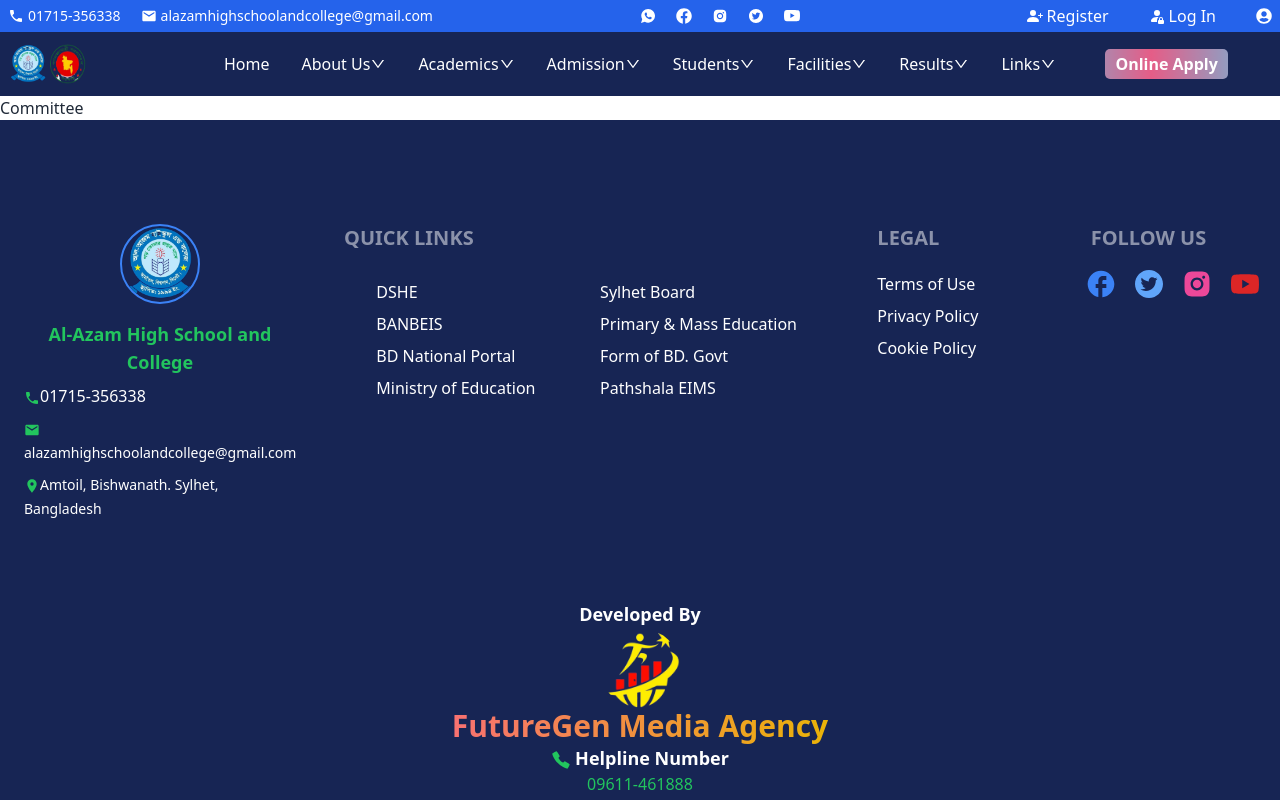
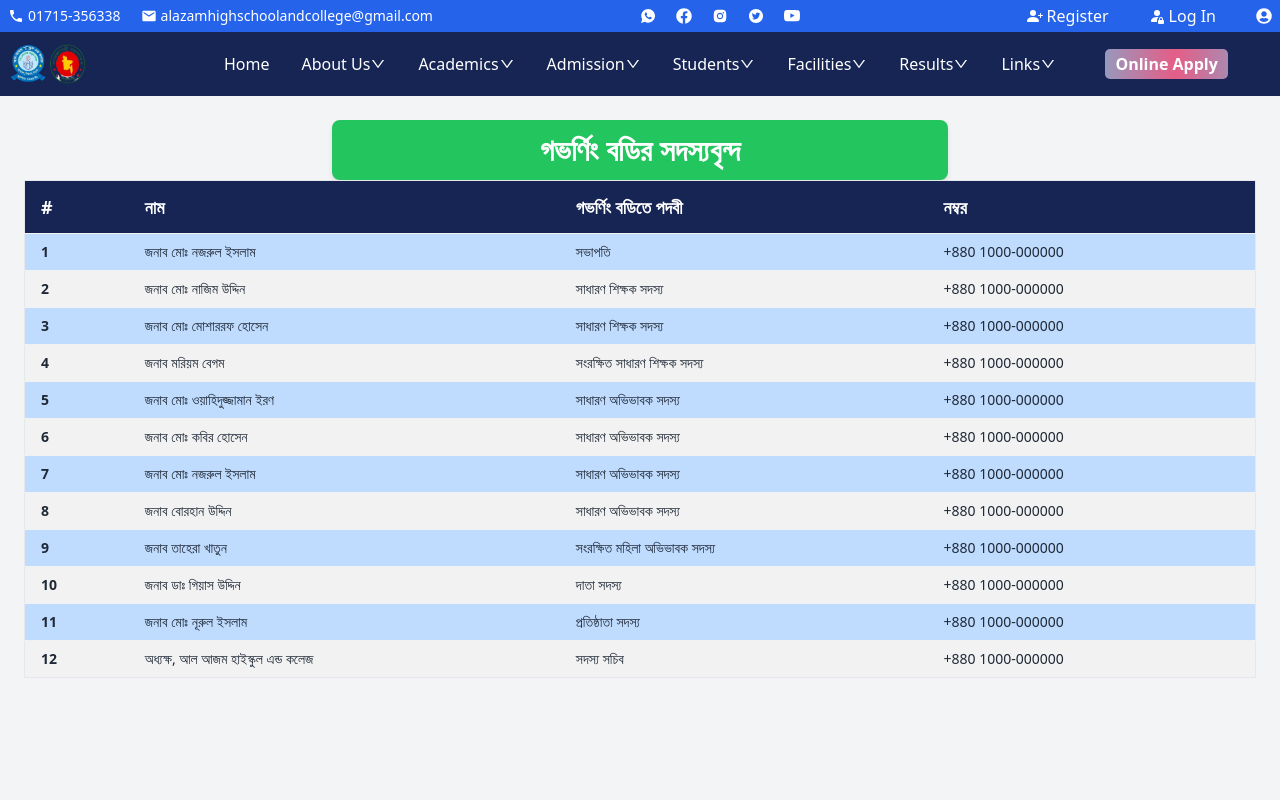
Before and after one commit to aminulislam2002/al-azam-school-college-client, a React (Vite) app: page /authority-and-committee in a window 1280 px wide. Shown: the top 800 px of the page. Built offline with nearby package versions, Linux system fonts and the light colour scheme; no server answers.

Commit message:
update committee details

```diff
--- a/src/Pages/AboutUs/Committee.jsx
+++ b/src/Pages/AboutUs/Committee.jsx
@@ -1,10 +1,114 @@
+const Committee = () => {
+  const committeeData = [
+    {
+      id: 1,
+      name: "জনাব মোঃ নজরুল ইসলাম",
+      position: "সভাপতি",
+      number: "+880 1000-000000",
+    },
+    {
+      id: 2,
+      name: "জনাব মোঃ নাজিম উদ্দিন",
+      position: "সাধারণ শিক্ষক সদস্য",
+      number: "+880 1000-000000",
+    },
+    {
+      id: 3,
+      name: "জনাব মোঃ মোশাররফ হোসেন",
+      position: "সাধারণ শিক্ষক সদস্য",
+      number: "+880 1000-000000",
+    },
+    {
+      id: 4,
+      name: "জনাব মরিয়ম বেগম",
+      position: "সংরক্ষিত সাধারণ শিক্ষক সদস্য",
+      number: "+880 1000-000000",
+    },
+    {
+      id: 5,
+      name: "জনাব মোঃ ওয়াহিদুজ্জামান ইরণ",
+      position: "সাধারণ অভিভাবক সদস্য",
+      number: "+880 1000-000000",
+    },
+    {
+      id: 6,
+      name: "জনাব মোঃ কবির হোসেন",
+      position: "সাধারণ অভিভাবক সদস্য",
+      number: "+880 1000-000000",
+    },
+    {
+      id: 7,
+      name: "জনাব মোঃ নজরুল ইসলাম",
+      position: "সাধারণ অভিভাবক সদস্য",
+      number: "+880 1000-000000",
+    },
+    {
+      id: 8,
+      name: "জনাব বোরহান উদ্দিন",
+      position: "সাধারণ অভিভাবক সদস্য",
+      number: "+880 1000-000000",
+    },
+    {
+      id: 9,
+      name: "জনাব তাহেরা খাতুন",
+      position: "সংরক্ষিত মহিলা অভিভাবক সদস্য",
+      number: "+880 1000-000000",
+    },
+    {
+      id: 10,
+      name: "জনাব ডাঃ গিয়াস উদ্দিন",
+      position: "দাতা সদস্য",
+      number: "+880 1000-000000",
+    },
+    {
+      id: 11,
+      name: "জনাব মোঃ নূরুল ইসলাম",
+      position: "প্রতিষ্ঠাতা সদস্য",
+      number: "+880 1000-000000",
+    },
+    {
+      id: 12,
+      name: "অধ্যক্ষ, আল আজম হাইস্কুল এন্ড কলেজ",
+      position: "সদস্য সচিব",
+      number: "+880 1000-000000",
+    },
+  ];
 
-const Committee = () => {
-    return (
+  return (
+    <div className="bg-gray-100 min-h-screen">
+      <div className="container mx-auto p-6">
+        <div className="w-full lg:w-6/12 mx-auto py-3 bg-green-500 rounded-lg shadow-md">
+          <h1 className="text-lg lg:text-3xl text-center uppercase text-white font-semibold">গভর্ণিং বডির সদস্যবৃন্দ</h1>
+        </div>
+
         <div>
-            <h1>Committee</h1>
+          <div className="overflow-x-auto">
+            <table className="table table-zebra border border-collapse">
+              {/* head */}
+              <thead className="bg-blue-950 text-white text-base lg:text-lg">
+                <tr>
+                  <th>#</th>
+                  <th>নাম</th>
+                  <th>গভর্ণিং বডিতে পদবী</th>
+                  <th>নম্বর</th>
+                </tr>
+              </thead>
+              <tbody>
+                {committeeData.map((item, index) => (
+                  <tr key={index} className={index % 2 === 0 ? "bg-blue-200" : "bg-green-200"}>
+                    <th className="px-4 py-2">{item.id}</th>
+                    <td className="px-4 py-2">{item.name}</td>
+                    <td className="px-4 py-2">{item.position} </td>
+                    <td className="px-4 py-2">{item.number}</td>
+                  </tr>
+                ))}
+              </tbody>
+            </table>
+          </div>
         </div>
-    );
+      </div>
+    </div>
+  );
 };
 
 export default Committee;
--- a/src/Pages/Facilities/ComputerLab.jsx
+++ b/src/Pages/Facilities/ComputerLab.jsx
@@ -3,12 +3,41 @@ import image2 from "../../assets/image/computerLab/computer-lab-2.jpg";
 import image3 from "../../assets/image/computerLab/computer-lab-3.jpg";
 
 const ComputerLab = () => {
+  const computersData = [
+    {
+      id: 1,
+      productName: "কম্পিউটার",
+      quantity: "১৭টি",
+    },
+    {
+      id: 2,
+      productName: "প্রজেক্টের",
+      quantity: "০২টি",
+    },
+    {
+      id: 3,
+      productName: "স্কেনার",
+      quantity: "০১টি",
+    },
+    {
+      id: 4,
+      productName: "প্রিন্টার",
+      quantity: "০১টি",
+    },
+    {
+      id: 5,
+      productName: "ক্যামেরা",
+      quantity: "০১টি",
+    },
+  ];
+
   return (
     <div className="bg-gray-100 min-h-screen">
       <div className="container mx-auto p-6">
         <div className="w-full lg:w-6/12 mx-auto py-3 bg-green-500 rounded-lg shadow-md">
           <h1 className="text-3xl lg:text-4xl text-center uppercase text-white font-semibold">Our Computer Lab</h1>
         </div>
+
         <div className="grid grid-cols-1 lg:grid-cols-3 gap-6 mt-8">
           <div className="lg:col-span-1">
             <div className="bg-white rounded-lg overflow-hidden shadow-md">
@@ -26,6 +55,35 @@ const ComputerLab = () => {
             </div>
           </div>
         </div>
+
+        <div className="w-full lg:w-6/12 mx-auto py-3 bg-green-500 rounded-lg shadow-md mt-10 lg:mt-20">
+          <h1 className="text-lg lg:text-3xl text-center uppercase text-white font-semibold">
+            কম্পিউটার লাবের যন্ত্রপাতির তালিকা
+          </h1>
+        </div>
+        <div>
+          <div className="overflow-x-auto">
+            <table className="table table-zebra border border-collapse">
+              {/* head */}
+              <thead className="bg-blue-950 text-white text-base lg:text-lg">
+                <tr>
+                  <th>#</th>
+                  <th>পণ্যের নাম</th>
+                  <th>পরিমাণ</th>
+                </tr>
+              </thead>
+              <tbody>
+                {computersData.map((item, index) => (
+                  <tr key={index} className={index % 2 === 0 ? "bg-blue-200" : "bg-green-200"}>
+                    <th className="px-4 py-2">{item.id}</th>
+                    <td className="px-4 py-2">{item.productName}</td>
+                    <td className="px-4 py-2">{item.quantity}</td>
+                  </tr>
+                ))}
+              </tbody>
+            </table>
+          </div>
+        </div>
       </div>
     </div>
   );
--- a/src/Pages/Home/TeachersSection/TeachersSection.jsx
+++ b/src/Pages/Home/TeachersSection/TeachersSection.jsx
@@ -76,6 +76,46 @@ const TeachersSection = () => {
     },
     {
       id: 8,
+      name: "শ্যামল কান্তি ঘোষ",
+      position: "সহকারী প্রধান শিক্ষক",
+      mobileNumber: "01719428097",
+      email: "",
+      address: "বিশ্বনাথ, সিলেট",
+    },
+    {
+      id: 9,
+      name: "মোশারফ হোসেন",
+      position: "প্রভাষক (বাংলা)",
+      mobileNumber: "",
+      email: "",
+      address: "বিশ্বনাথ, সিলেট",
+    },
+    {
+      id: 10,
+      name: "মো: নুরুল আমিন",
+      position: "প্রভাষক ( পৌরনীতি ও সুশাসন)",
+      mobileNumber: "",
+      email: "",
+      address: "বিশ্বনাথ, সিলেট",
+    },
+    {
+      id: 11,
+      name: "বেলায়েত হোসেন খান",
+      position: "প্রভাষক ( অর্থনীতি)",
+      mobileNumber: "",
+      email: "",
+      address: "বিশ্বনাথ, সিলেট",
+    },
+    {
+      id: 12,
+      name: "সারজিমা বেগম",
+      position: "প্রভাষক ( ইসলামের ইতিহাস ও সংস্কৃতি)",
+      mobileNumber: "",
+      email: "",
+      address: "বিশ্বনাথ, সিলেট",
+    },
+    {
+      id: 13,
       name: "মরিয়ম বেগম",
       position: "সহকারী শিক্ষক (আইসিটি)",
       mobileNumber: "",
@@ -83,7 +123,7 @@ const TeachersSection = () => {
       address: "বিশ্বনাথ, সিলেট",
     },
     {
-      id: 9,
+      id: 14,
       name: "মোঃ নাজিম উদ্দিন",
       position: "সহকারী শিক্ষক (ইসলাম ধর্ম)",
       mobileNumber: "",
@@ -91,7 +131,7 @@ const TeachersSection = () => {
       address: "বিশ্বনাথ, সিলেট",
     },
     {
-      id: 10,
+      id: 15,
       name: "ফারুক হোসেন",
       position: "সহকারী শিক্ষক (শারীরিক শিক্ষা )",
       mobileNumber: "",
@@ -100,7 +140,7 @@ const TeachersSection = () => {
     },
 
     {
-      id: 12,
+      id: 16,
       name: "মোঃ রেজাউল করিম",
       position: "সহকারী গ্রন্থাগারিক কাম ক্যাটালগার",
       mobileNumber: "",
@@ -108,7 +148,7 @@ const TeachersSection = () => {
       address: "বিশ্বনাথ, সিলেট",
     },
     {
-      id: 13,
+      id: 17,
       name: "সীতা দেব",
       position: "অফিস সহকারী কাম-হিসাব সহকারী",
       mobileNumber: "",
@@ -116,7 +156,7 @@ const TeachersSection = () => {
       address: "বিশ্বনাথ, সিলেট",
     },
     {
-      id: 14,
+      id: 18,
       name: "খাইরুল ইসলাম",
       position: "অফিস সহকারী",
       mobileNumber: "",
@@ -124,7 +164,7 @@ const TeachersSection = () => {
       address: "বিশ্বনাথ, সিলেট",
     },
     {
-      id: 15,
+      id: 19,
       name: "মো: মিজানুর রহমান",
       position: "নিরাপত্তাকর্মী",
       mobileNumber: "",
@@ -132,7 +172,7 @@ const TeachersSection = () => {
       address: "বিশ্বনাথ, সিলেট",
     },
     {
-      id: 16,
+      id: 20,
       name: "সুনু মিয়া",
       position: "নৈশপ্রহরী",
       mobileNumber: "",
@@ -141,7 +181,7 @@ const TeachersSection = () => {
     },
 
     {
-      id: 17,
+      id: 21,
       name: "সালিমা বেগম পপি",
       position: "আয়া",
       mobileNumber: "",
```
Also changed, not shown: src/assets/txt/committee.txt (added), src/assets/txt/subject-na.txt (deleted).
